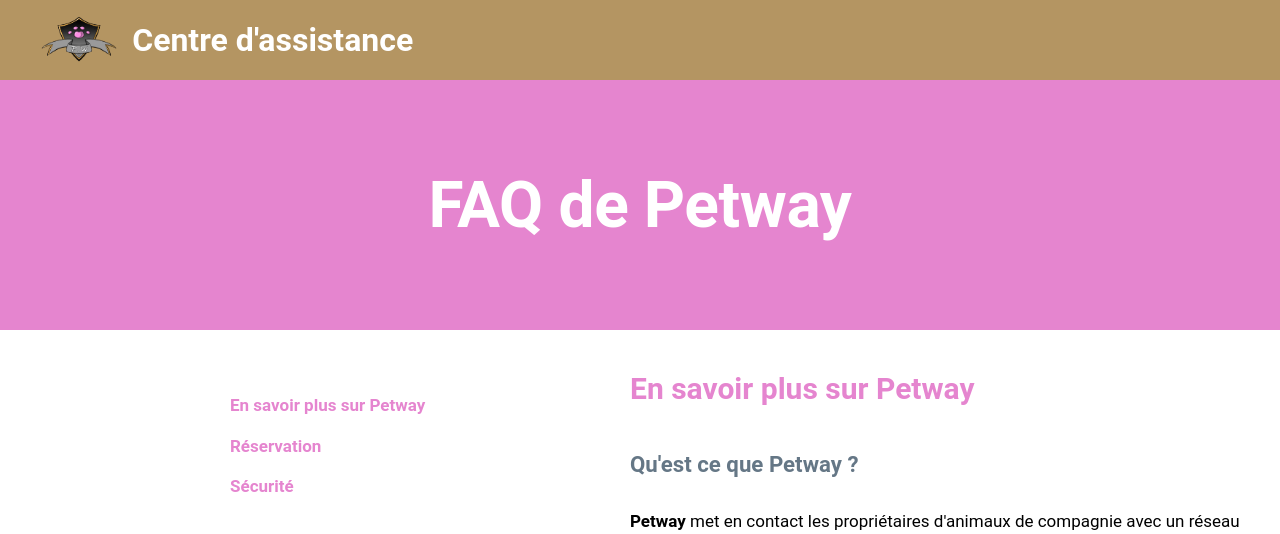
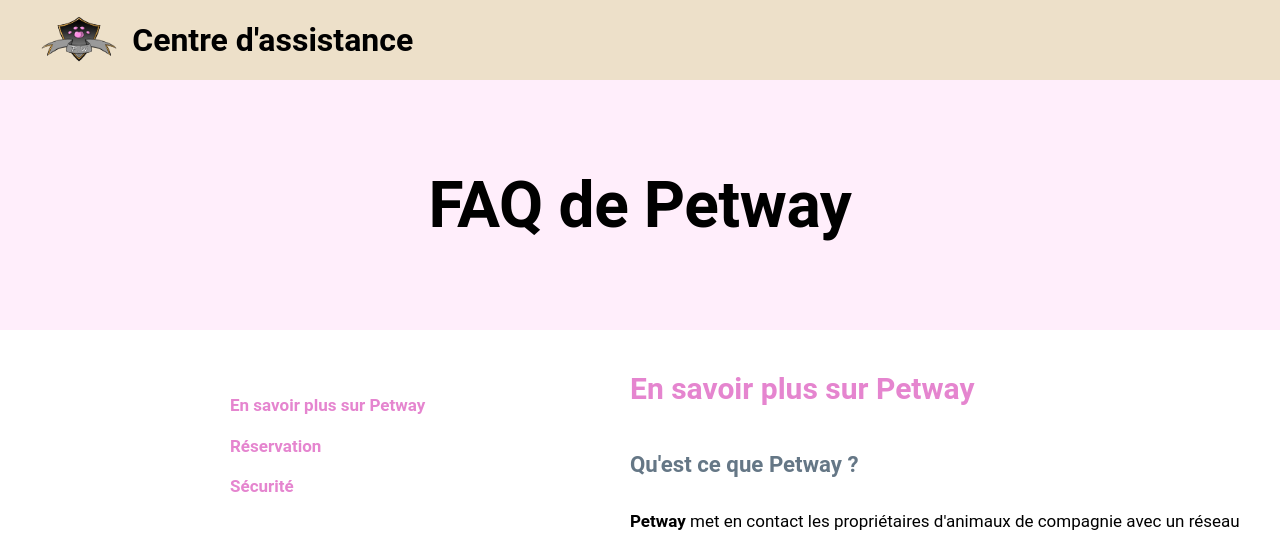
Before and after one commit to HBS470/PetWay, a PHP site: page /modules/faq/view-faq.php in a window 1280 px wide. Shown: the top 534 px of the page. Run offline with PHP 8.4, Linux system fonts and the light colour scheme.

Commit message:
Nouvelle charte graphique

```diff
--- a/css+js/style.css
+++ b/css+js/style.css
@@ -21,9 +21,9 @@ body{
     top: 0;
     justify-content: left;
     padding-left: 2%;
-    background-color: #b49562;
+    background-color: #EDE0C9;
     z-index: 1000;
-    color: white;
+    color: black;
 
 }
 
@@ -34,12 +34,11 @@ body{
 }
 .presentation{
     display: flex;
-    background-color:#e585cf;
+    background-color:#FFEEFB;
     width: 100%;
     height: 250px;
     justify-content: center;
     align-items: center;
-    color: white;
 }
 
 .titre{
@@ -49,7 +48,7 @@ body{
     font-size: 2rem;
     font-weight: 700;
     letter-spacing: -.025rem;
-    color: white;
+    color: black;
 }
 
 
@@ -138,7 +137,7 @@ hr{
     align-items: flex-end;
     height: 500px;
     width: 100%;
-    background-color: #b49562 ;
+    background-color: #EDE0C9 ;
 }
 
 @media (max-width: 768px) {
```
